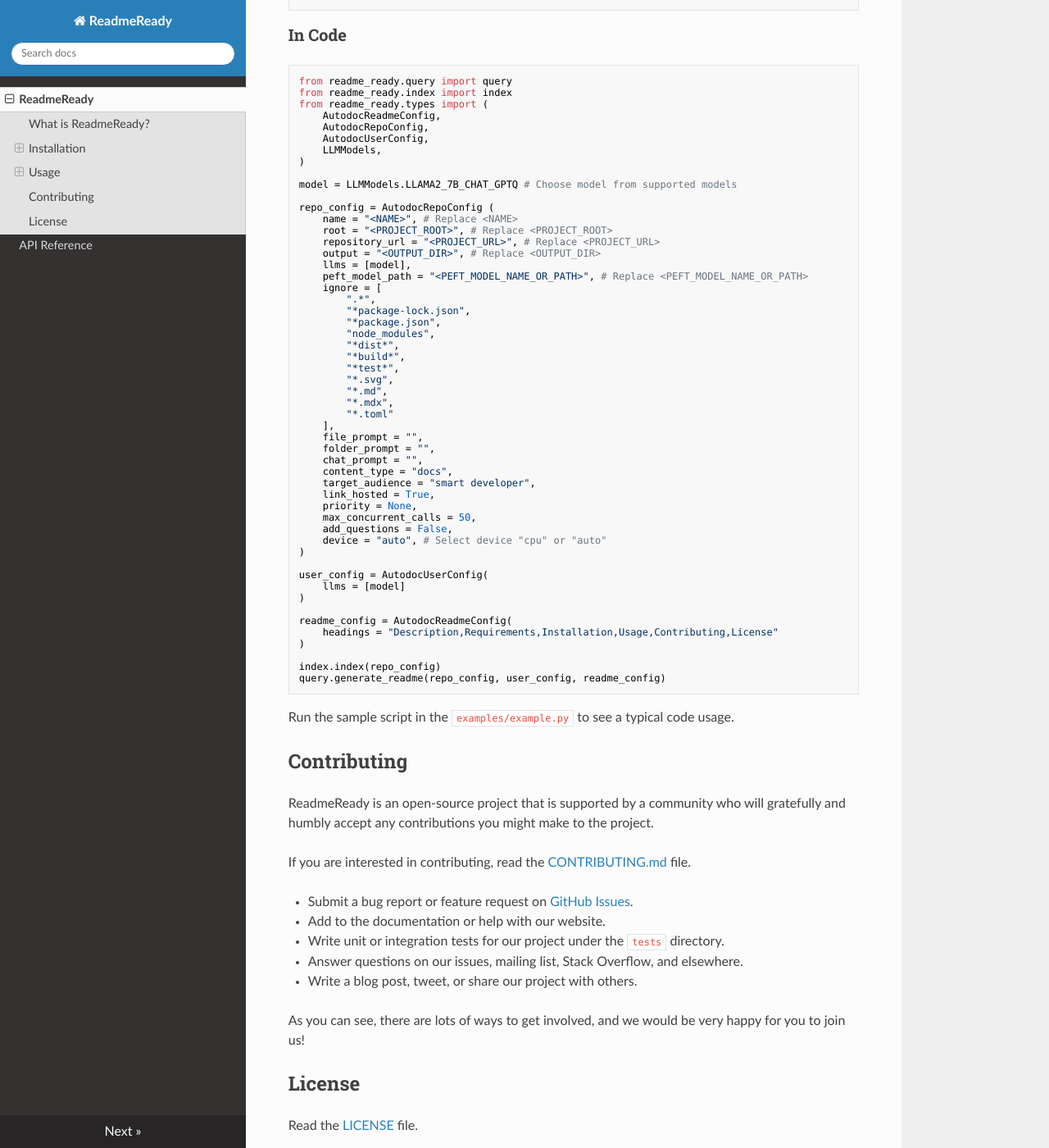
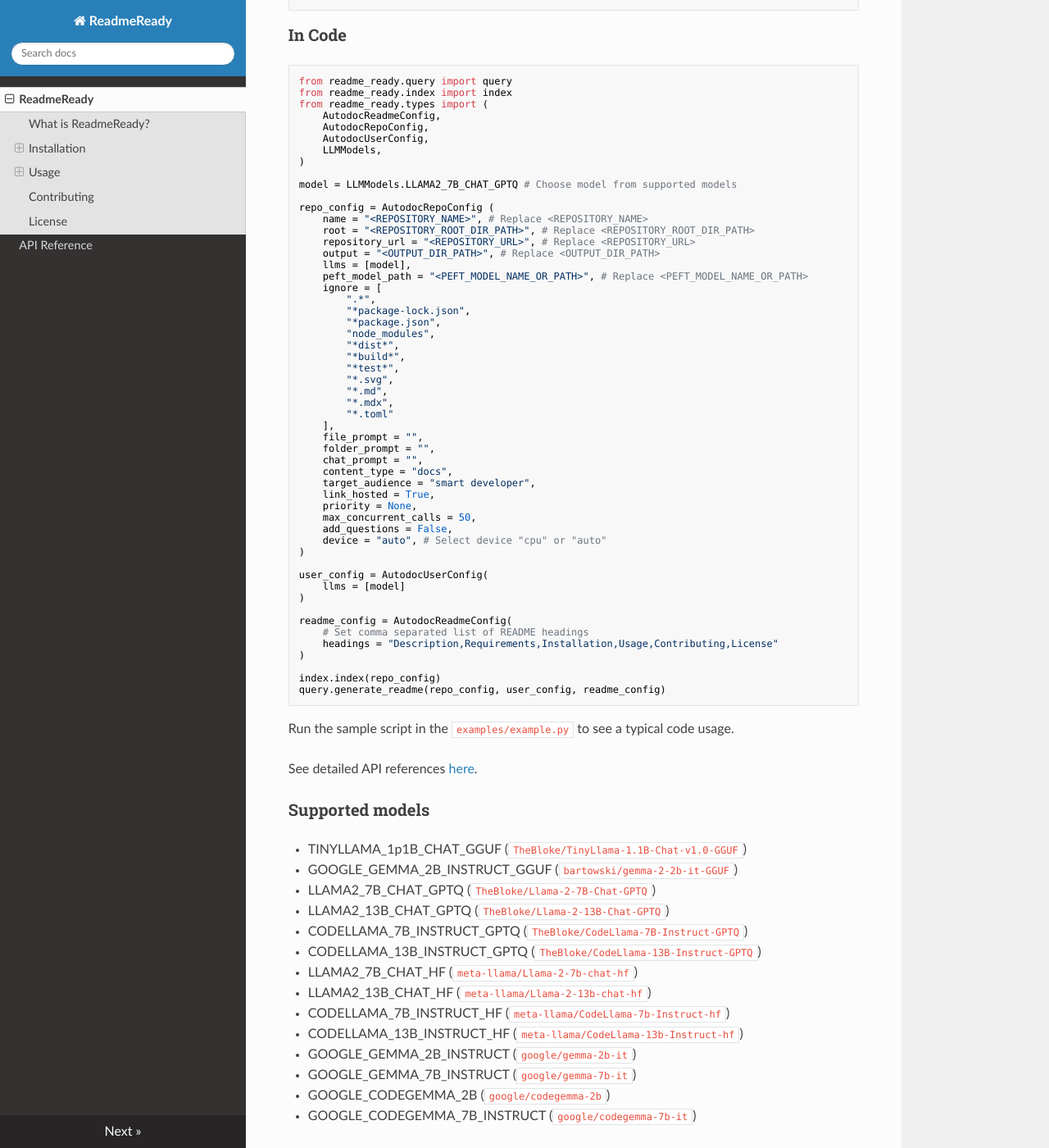
Before and after one commit to souradipp76/ReadMeReady, an MkDocs documentation site: the page built from docs/index.md, in a window 1280 px wide and 1400 px high, scrolled down 1667 px. Shown: the whole window at 82% size. Built offline with MkDocs 1.6.1, drawn with Linux system fonts in a browser that asks for light colours; nearby versions of some CDN libraries.

Commit message:
Updated documentation and default CLI.

````diff
--- a/docs/index.md
+++ b/docs/index.md
@@ -77,10 +77,10 @@
 model = LLMModels.LLAMA2_7B_CHAT_GPTQ # Choose model from supported models
 
 repo_config = AutodocRepoConfig (
-    name = "<NAME>", # Replace <NAME>
-    root = "<PROJECT_ROOT>", # Replace <PROJECT_ROOT>
-    repository_url = "<PROJECT_URL>", # Replace <PROJECT_URL>
-    output = "<OUTPUT_DIR>", # Replace <OUTPUT_DIR>
+    name = "<REPOSITORY_NAME>", # Replace <REPOSITORY_NAME>
+    root = "<REPOSITORY_ROOT_DIR_PATH>", # Replace <REPOSITORY_ROOT_DIR_PATH>
+    repository_url = "<REPOSITORY_URL>", # Replace <REPOSITORY_URL>
+    output = "<OUTPUT_DIR_PATH>", # Replace <OUTPUT_DIR_PATH>
     llms = [model],
     peft_model_path = "<PEFT_MODEL_NAME_OR_PATH>", # Replace <PEFT_MODEL_NAME_OR_PATH>
     ignore = [
@@ -113,6 +113,7 @@
 )
 
 readme_config = AutodocReadmeConfig(
+    # Set comma separated list of README headings
     headings = "Description,Requirements,Installation,Usage,Contributing,License"
 )
 
@@ -121,6 +122,24 @@
 ```
 
 Run the sample script in the `examples/example.py` to see a typical code usage.
+
+See detailed API references [here](https://souradipp76.github.io/ReadMeReady/reference/).
+
+### Supported models
+- TINYLLAMA_1p1B_CHAT_GGUF (`TheBloke/TinyLlama-1.1B-Chat-v1.0-GGUF`)
+- GOOGLE_GEMMA_2B_INSTRUCT_GGUF (`bartowski/gemma-2-2b-it-GGUF`)
+- LLAMA2_7B_CHAT_GPTQ (`TheBloke/Llama-2-7B-Chat-GPTQ`)
+- LLAMA2_13B_CHAT_GPTQ (`TheBloke/Llama-2-13B-Chat-GPTQ`)
+- CODELLAMA_7B_INSTRUCT_GPTQ (`TheBloke/CodeLlama-7B-Instruct-GPTQ`)
+- CODELLAMA_13B_INSTRUCT_GPTQ (`TheBloke/CodeLlama-13B-Instruct-GPTQ`)
+- LLAMA2_7B_CHAT_HF (`meta-llama/Llama-2-7b-chat-hf`)
+- LLAMA2_13B_CHAT_HF (`meta-llama/Llama-2-13b-chat-hf`)
+- CODELLAMA_7B_INSTRUCT_HF (`meta-llama/CodeLlama-7b-Instruct-hf`)
+- CODELLAMA_13B_INSTRUCT_HF (`meta-llama/CodeLlama-13b-Instruct-hf`)
+- GOOGLE_GEMMA_2B_INSTRUCT (`google/gemma-2b-it`)
+- GOOGLE_GEMMA_7B_INSTRUCT (`google/gemma-7b-it`)
+- GOOGLE_CODEGEMMA_2B (`google/codegemma-2b`)
+- GOOGLE_CODEGEMMA_7B_INSTRUCT (`google/codegemma-7b-it`)
 
 ## Contributing
 
--- a/setup.py
+++ b/setup.py
@@ -40,7 +40,7 @@
     packages=find_packages(exclude=["tests", ".github"]),
     install_requires=read_requirements("requirements.txt"),
     entry_points={
-        "console_scripts": ["readme_ready = readme_ready.__main__:main"]
+        "console_scripts": ["readme_ready = readme_ready.__main__:entry_point"]
     },
     extras_require={"test": read_requirements("requirements-test.txt")},
 )
````
Also changed, not shown: README.md (+23 -4 lines), paper/paper.md (+2 -0 lines), 3 other files.
